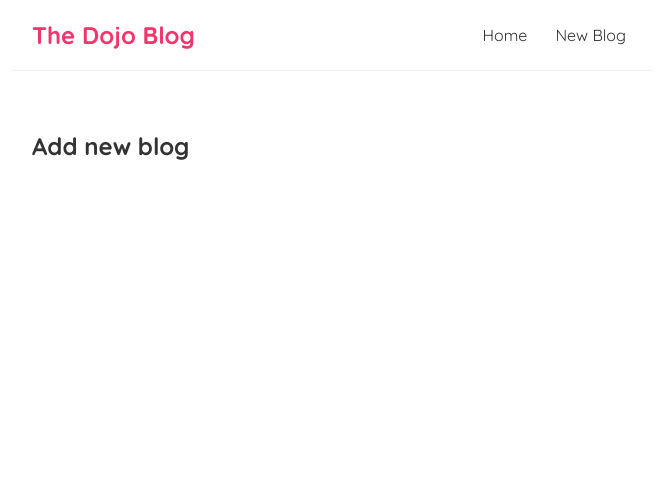
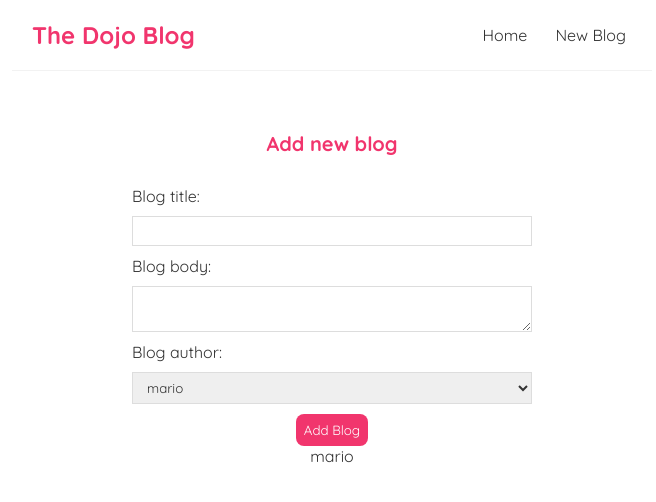
Before and after one commit to romankolivashko/DojoBlog, a React (Create React App) app: page /create in a window 1280 px wide. Shown: the top 502 px of the page, without its empty margins (308-964 px from the left). Built offline with nearby package versions, Linux system fonts and the light colour scheme.

Commit message:
Added controlled form input

```diff
--- a/src/Create.js
+++ b/src/Create.js
@@ -1,9 +1,41 @@
 import React from 'react';
+import { useState } from 'react';
 
 const Create = () => {
+  const [title, setTitle] = useState('');
+  const [body, setBody] = useState('');
+  const [author, setAuthor] = useState('mario');
+
   return (
     <div className="create">
       <h2>Add new blog</h2>
+      <form>
+        <label>Blog title:</label>
+        <input
+          type="text"
+          required
+          value={title}
+          onChange={(e)=> setTitle(e.target.value)}
+          />
+        <label>Blog body:</label>
+        <textarea required
+          value={body}
+          onChange={(e)=> setBody(e.target.value)}
+        >
+        </textarea>
+        <label>Blog author:</label>
+        <select
+          value={author}
+          onChange={(e)=> setAuthor(e.target.value)}
+        >
+          <option value="mario">mario</option>
+          <option value="yoshi">yoshi</option>
+        </select>
+        <button>Add Blog</button>
+        <p>{ title }</p>
+        <p>{ body }</p>
+        <p>{ author }</p>
+      </form>
     </div>
   );
 };
--- a/src/index.css
+++ b/src/index.css
@@ -64,11 +64,44 @@
   margin: 20px 0;
 }
 
-/* .blog-details button {
+.blog-details button {
   background: #f1356d;
   color: #fff;
   border: 0;
   padding: 8px;
   border-radius: 8px;
   cursor: pointer;
-} */
+}
+
+
+/* create new blog form */
+.create {
+  max-width: 400px;
+  margin: 0 auto;
+  text-align: center;
+}
+.create label {
+  text-align: left;
+  display: block;
+}
+.create h2 {
+  font-size: 20px;
+  color: #f1356d;
+  margin-bottom: 30px;
+}
+.create input, .create textarea, .create select {
+  width: 100%;
+  padding: 6px 10px;
+  margin: 10px 0;
+  border: 1px solid #ddd;
+  box-sizing: border-box;
+  display: block;
+}
+.create button {
+  background: #f1356d;
+  color: #fff;
+  border: 0;
+  padding: 8px;
+  border-radius: 8px;
+  cursor: pointer;
+}
```
